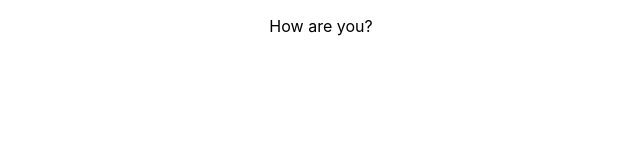
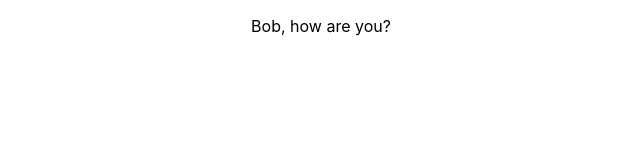
Before and after one commit to webroyit/f9t2s8-FirstTypescript, a React (Create React App) app: page / in a window 1280 px wide. Shown: the top 160 px of the page, without its empty margins (319-959 px from the left). Built offline with nearby package versions, Linux system fonts and the light colour scheme.

Commit message:
Example of using interface

```diff
--- a/src/components/Page2.tsx
+++ b/src/components/Page2.tsx
@@ -2,12 +2,12 @@ import React, { Component } from 'react';
 
 import Part1 from './Part1';
 
-class Page2 extends Component{
+class Page2 extends Component<any>{
   render(){
 
     return(
       <div>
-        <Part1 text="How are you?" />
+        <Part1 name="Bob" text="how are you?" />
       </div>
     )
   }
--- a/src/components/Part1.tsx
+++ b/src/components/Part1.tsx
@@ -1,9 +1,16 @@
 import React from 'react';
 
+// interface check for types and valiadate
+// it does not work in javascript
+interface SomeData{
+    name: string;
+    text: string;
+}
+
 // By default, the return type is any
-const Part1 = (prop: {text: string}): any => {
+const Part1 = (props: SomeData): any => {
     return(
-        <p>{prop.text}</p>
+        <p>{props.name}, {props.text}</p>
     );
 }
 
```
